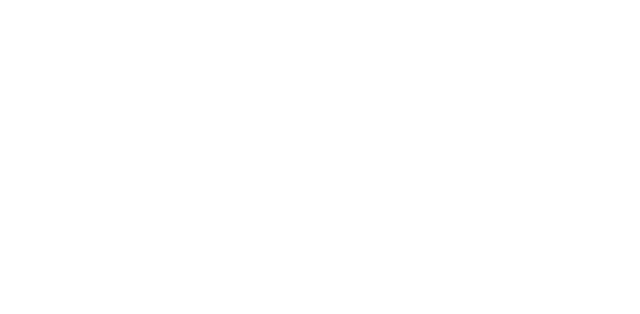
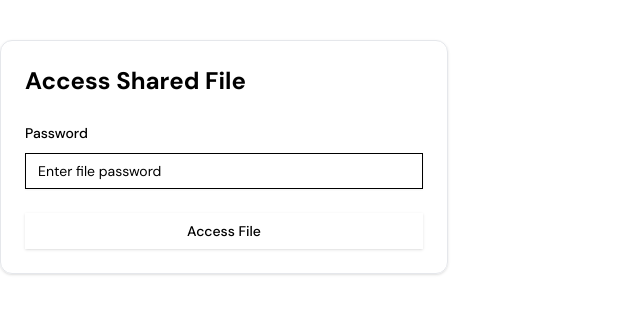
Before and after one commit to Sugoto/secure-file-sharing, a React (Vite) app in the folder frontend/: page /shared/1 in a window 1280 px wide. Before the commit this address had no page. Shown: the top 314 px of the page, without its empty margins (0-640 px from the left). Built offline with nearby package versions, Linux system fonts and the light colour scheme.

Commit message:
feat: implement shared file access functionality with password protection and error handling

```diff
--- a/frontend/src/App.tsx
+++ b/frontend/src/App.tsx
@@ -8,6 +8,7 @@ import { Dashboard } from "./components/Dashboard";
 import { ProtectedRoute } from "./components/ProtectedRoute";
 import { useAuthStore } from "./store/authStore";
 import { Auth } from "./components/Auth";
+import { SharedFilePage } from "./pages/SharedFilePage";
 
 function App() {
   const isAuthenticated = useAuthStore((state) => state.isAuthenticated);
@@ -29,6 +30,7 @@ function App() {
             </ProtectedRoute>
           }
         />
+        <Route path="/shared/:token" element={<SharedFilePage />} />
       </Routes>
     </Router>
   );
--- a/frontend/src/components/ShareModal.tsx
+++ b/frontend/src/components/ShareModal.tsx
@@ -26,11 +26,20 @@ export const ShareModal = ({ fileId, fileName, onClose }: ShareModalProps) => {
   const [shareType, setShareType] = useState<"user" | "link">("user");
   const [shareLink, setShareLink] = useState("");
   const [permission, setPermission] = useState<"view" | "download">("view");
+  const [isLoading, setIsLoading] = useState(false);
+  const [error, setError] = useState("");
   const { shareFile } = useFileStore();
 
   const handleShare = async () => {
-    if (shareType === "user" && !username) return;
+    if (shareType === "user" && !username) {
+      setError("Please enter a username");
+      return;
+    }
 
+    setIsLoading(true);
+    setError("");
+
+    try {
       const shareData = {
         file_id: fileId,
         shared_with_username: shareType === "user" ? username : undefined,
@@ -38,12 +47,17 @@ export const ShareModal = ({ fileId, fileName, onClose }: ShareModalProps) => {
         expires_in_hours: expiresIn,
       };
 
-    const { token } = await shareFile(shareData);
+      const response = await shareFile(shareData);
 
-    if (shareType === "link" && token) {
-      setShareLink(`${window.location.origin}/shared/${token}`);
-    } else {
+      if (shareType === "link" && response?.share_token) {
+        setShareLink(`${window.location.origin}/shared/${response.share_token}`);
+      } else if (shareType === "user") {
         onClose();
+      }
+    } catch (err) {
+      setError("Failed to share file. Please try again.");
+    } finally {
+      setIsLoading(false);
     }
   };
 
@@ -56,7 +70,6 @@ export const ShareModal = ({ fileId, fileName, onClose }: ShareModalProps) => {
 
         <Tabs
           value={shareType}
-          // @ts-ignore
           onValueChange={(value: "user" | "link") => setShareType(value)}
         >
           <TabsList className="grid w-full grid-cols-2">
@@ -75,6 +88,38 @@ export const ShareModal = ({ fileId, fileName, onClose }: ShareModalProps) => {
                   placeholder="Enter username"
                 />
               </div>
+            </div>
+          </TabsContent>
+
+          <TabsContent value="link" className="mt-4">
+            <div className="space-y-4">
+              {shareLink ? (
+                <div className="space-y-2">
+                  <Label htmlFor="shareLink">Share Link</Label>
+                  <div className="flex gap-2">
+                    <Input
+                      id="shareLink"
+                      value={shareLink}
+                      readOnly
+                      className="bg-muted"
+                    />
+                    <Button
+                      variant="outline"
+                      onClick={() => navigator.clipboard.writeText(shareLink)}
+                    >
+                      Copy
+                    </Button>
+                  </div>
+                </div>
+              ) : (
+                <p className="text-sm text-muted-foreground">
+                  Click Share to generate a link
+                </p>
+              )}
+            </div>
+          </TabsContent>
+        </Tabs>
+
         <div className="space-y-2">
           <Label>Permission</Label>
           <ToggleGroup
@@ -95,9 +140,6 @@ export const ShareModal = ({ fileId, fileName, onClose }: ShareModalProps) => {
             </ToggleGroupItem>
           </ToggleGroup>
         </div>
-            </div>
-          </TabsContent>
-        </Tabs>
 
         <div className="space-y-2">
           <Label htmlFor="expires">Expires In (hours)</Label>
@@ -110,23 +152,15 @@ export const ShareModal = ({ fileId, fileName, onClose }: ShareModalProps) => {
           />
         </div>
 
-        {shareLink && (
-          <div className="space-y-2">
-            <Label htmlFor="shareLink">Share Link</Label>
-            <Input
-              id="shareLink"
-              value={shareLink}
-              readOnly
-              className="bg-muted"
-            />
-          </div>
-        )}
+        {error && <p className="text-sm text-red-500">{error}</p>}
 
         <DialogFooter className="gap-2">
           <Button variant="outline" onClick={onClose}>
             Cancel
           </Button>
-          <Button onClick={handleShare}>Share</Button>
+          <Button onClick={handleShare} disabled={isLoading}>
+            {isLoading ? "Sharing..." : "Share"}
+          </Button>
         </DialogFooter>
       </DialogContent>
     </Dialog>
--- /dev/null
+++ b/frontend/src/pages/SharedFilePage.tsx
@@ -0,0 +1,74 @@
+import { useState } from "react";
+import { useParams } from "react-router-dom";
+import { Button } from "../components/ui/button";
+import { Input } from "../components/ui/input";
+import {
+  Card,
+  CardHeader,
+  CardContent,
+  CardFooter,
+} from "../components/ui/card";
+import { fileService } from "../services/fileService";
+
+export const SharedFilePage = () => {
+  const { token } = useParams();
+  const [password, setPassword] = useState("");
+  const [error, setError] = useState("");
+  const [isLoading, setIsLoading] = useState(false);
+
+  const handleDownload = async () => {
+    if (!password) {
+      setError("Please enter the file password");
+      return;
+    }
+
+    setIsLoading(true);
+    setError("");
+
+    try {
+      const blob = await fileService.accessSharedFile(token!, password);
+      const url = window.URL.createObjectURL(blob);
+      const a = document.createElement("a");
+      a.href = url;
+      a.download = "shared-file"; // The actual filename will be set by the server
+      document.body.appendChild(a);
+      a.click();
+      window.URL.revokeObjectURL(url);
+    } catch (error: any) {
+      setError(error.response?.data?.detail || "Failed to access file");
+    } finally {
+      setIsLoading(false);
+    }
+  };
+
+  return (
+    <div className="container max-w-md mt-10">
+      <Card>
+        <CardHeader>
+          <h1 className="text-2xl font-bold">Access Shared File</h1>
+        </CardHeader>
+        <CardContent className="space-y-4">
+          <div className="space-y-2">
+            <label className="text-sm font-medium">Password</label>
+            <Input
+              type="password"
+              value={password}
+              onChange={(e) => setPassword(e.target.value)}
+              placeholder="Enter file password"
+            />
+          </div>
+          {error && <p className="text-sm text-red-500">{error}</p>}
+        </CardContent>
+        <CardFooter>
+          <Button
+            onClick={handleDownload}
+            disabled={isLoading}
+            className="w-full"
+          >
+            {isLoading ? "Accessing..." : "Access File"}
+          </Button>
+        </CardFooter>
+      </Card>
+    </div>
+  );
+};
--- a/frontend/src/services/fileService.ts
+++ b/frontend/src/services/fileService.ts
@@ -38,6 +38,13 @@ class FileService {
     const response = await axiosInstance.delete(`/files/delete/${fileId}`);
     return response.data;
   }
+
+  async accessSharedFile(token: string, password: string): Promise<Blob> {
+    const response = await axiosInstance.get(`/api/files/shared/${token}?password=${password}`, {
+      responseType: 'blob'
+    });
+    return response.data;
+  }
 }
 
 export const fileService = new FileService();
--- a/frontend/src/store/fileStore.ts
+++ b/frontend/src/store/fileStore.ts
@@ -1,6 +1,6 @@
 import { create } from "zustand";
 import { fileService } from "../services/fileService";
-import { File, ShareRequest, ShareResponse } from "../types/file";
+import { File, FileShareRequest, ShareResponse } from "../types/file";
 
 interface FileStore {
   ownedFiles: File[];
@@ -10,7 +10,7 @@ interface FileStore {
   fetchFiles: () => Promise<void>;
   deleteFile: (id: number) => Promise<void>;
   uploadFile: (file: Blob, password: string) => Promise<void>;
-  shareFile: (request: ShareRequest) => Promise<ShareResponse | undefined>;
+  shareFile: (request: FileShareRequest) => Promise<ShareResponse | undefined>;
 }
 
 interface ShareData {
@@ -18,6 +18,11 @@ interface ShareData {
   shared_with_username?: string;
   permissions: "view" | "download";
   expires_in_hours: number;
+}
+
+interface ShareResponse {
+  message: string;
+  share_token?: string;
 }
 
 export const useFileStore = create<FileStore>((set) => ({
@@ -67,7 +72,7 @@ export const useFileStore = create<FileStore>((set) => ({
     }
   },
 
-  shareFile: async (shareData: ShareData) => {
+  shareFile: async (shareData: ShareData): Promise<ShareResponse> => {
     try {
       const response = await fileService.shareFile(shareData);
       set({ error: null });
```
Lines whose indentation alone changed are shown as unchanged.
